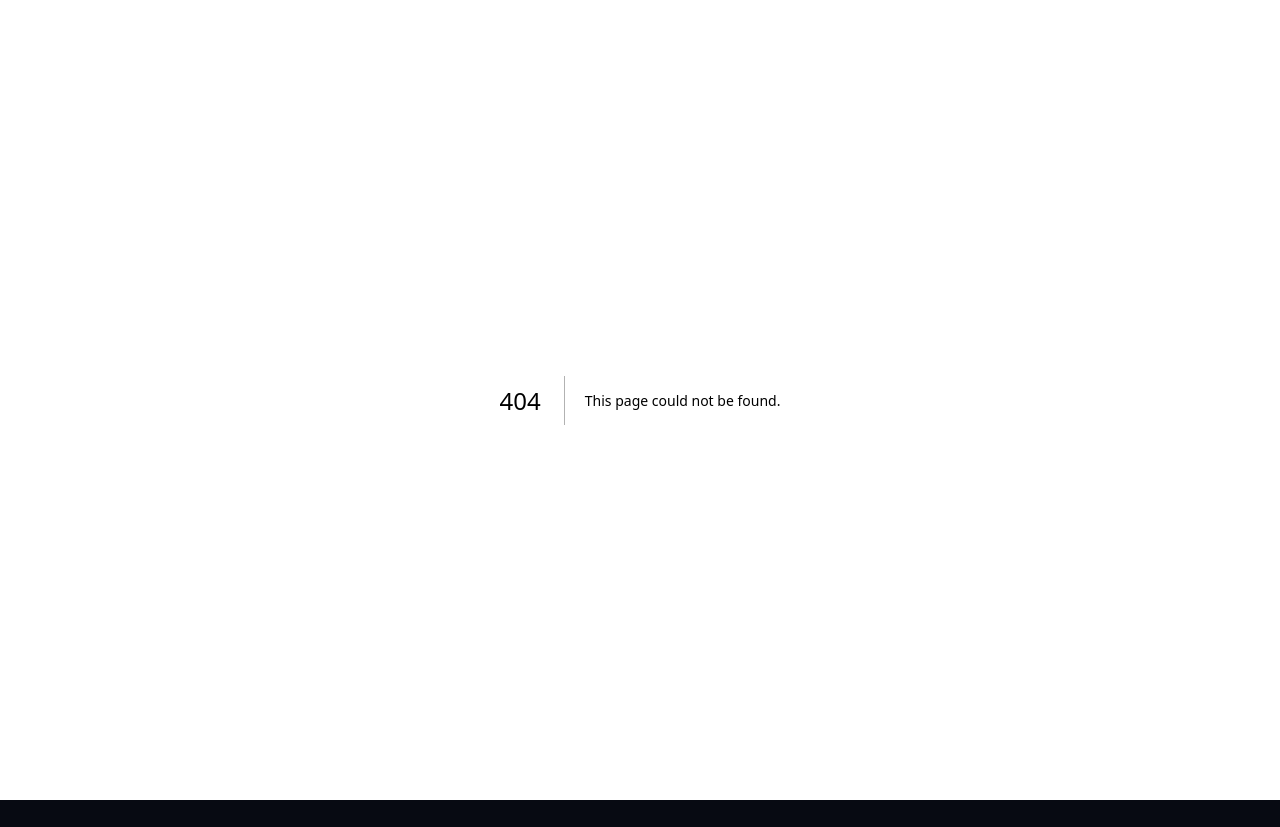
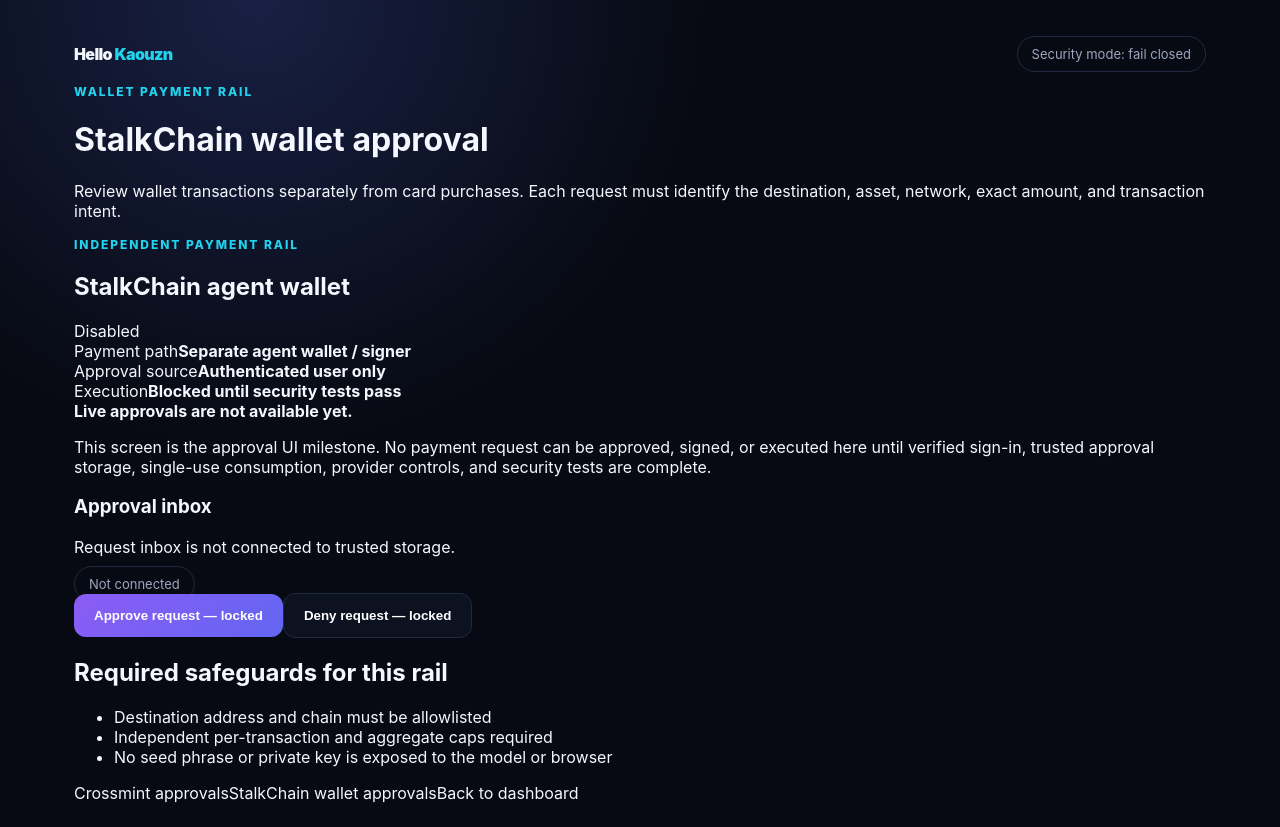
Before and after one commit to garlobrian52/Kaouzn1, a Next.js app: page /approvals/agent-wallet in a window 1280 px wide. Before the commit this address had no page. Before the commit the page ends 800 px from the top, so only its background shows below. Built offline with nearby package versions, Linux system fonts and the light colour scheme.

Commit message:
Add dedicated StalkChain wallet approval screen

```diff
--- /dev/null
+++ b/app/approvals/agent-wallet/page.tsx
@@ -0,0 +1,5 @@
+import { PaymentApprovalScreen } from "../../components/payment-approval-screen";
+
+export default function AgentWalletApprovalPage() {
+  return <PaymentApprovalScreen rail="agent-wallet" />;
+}
```
